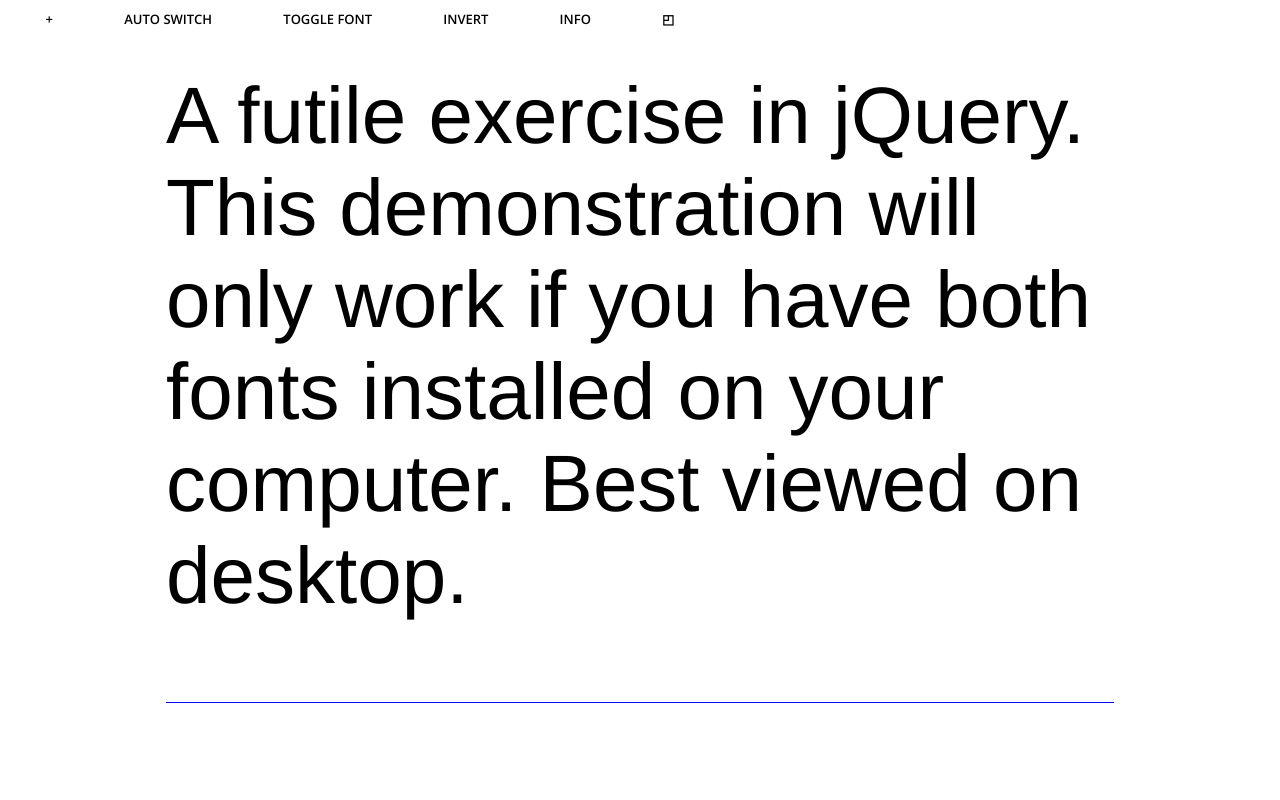
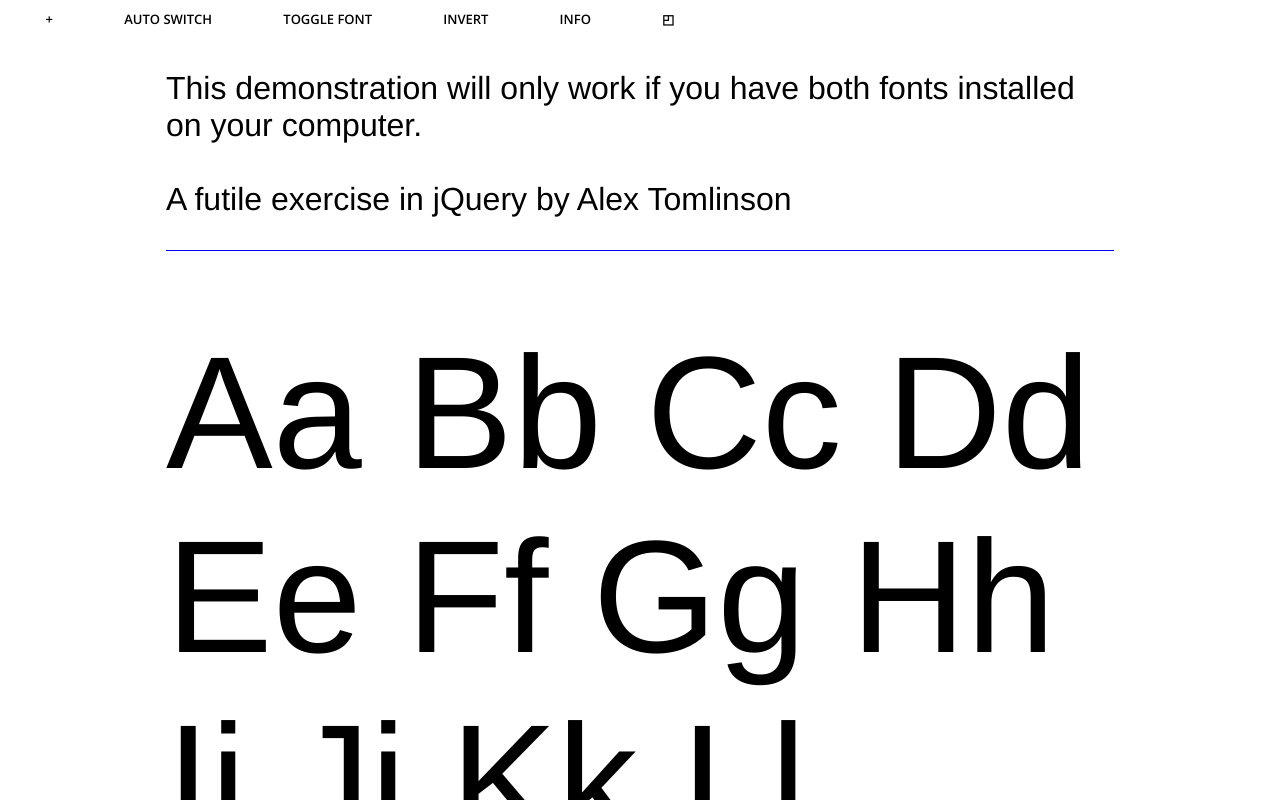
Before and after one commit to hootalex/arialhelvetica, a plain HTML site: page index.html in a window 1280 px wide. Both pictures are taken after a click on the item "INFO". Shown: the top 800 px of the page. Drawn offline with nearby package versions, Linux system fonts and the light colour scheme.

Commit message:
That's all for tonight, folks.

```diff
--- a/index.html
+++ b/index.html
@@ -49,7 +49,7 @@
 		<li id="hide">◰</li>
 	</ul>
 	<div id="about">
-		<p>A futile exercise in jQuery. This demonstration will only work if you have both fonts installed on your computer. Best viewed on desktop.</p>
+		<p>This demonstration will only work if you have both fonts installed on your computer.<br><br> A futile exercise in jQuery by Alex Tomlinson</p>
 	</div>
 	<div class="letters">
 		<p class="editable" contenteditable="true" spellcheck="false">Aa Bb Cc Dd Ee Ff Gg Hh Ii Jj Kk Ll Mm Nn Oo Pp Qq Rr Ss Tt Uu Vv Ww Xx Yy Zz
--- a/style.css
+++ b/style.css
@@ -14,7 +14,7 @@ li::selection  { background: rgba(0, 0, 0, 0);; }
 #about {
   font-family: Helvetica;
   font-weight: normal;
-  font-size: 5em;
+  font-size: 2em;
   margin: auto;
   width: 75%;
   display: none;
```
